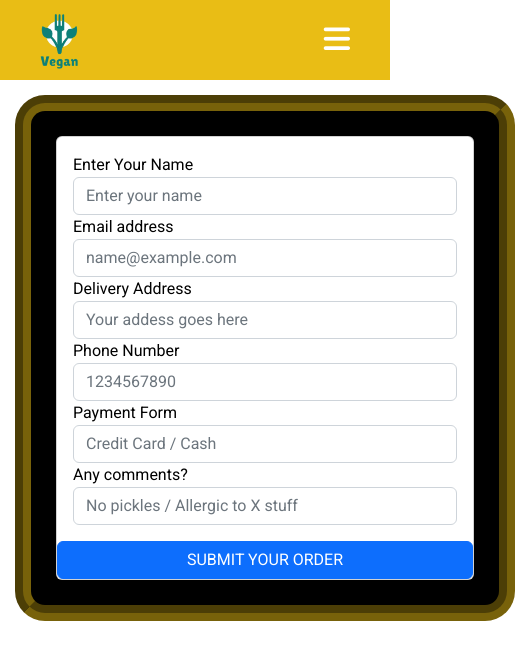
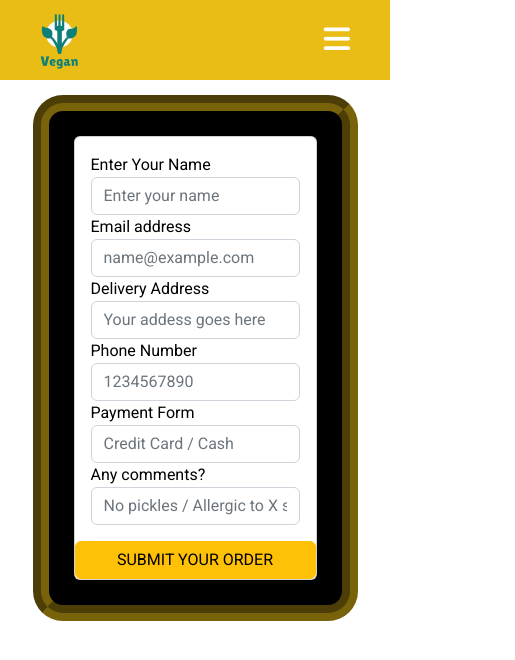
Before and after one commit to PTote/Restaurant-project, an Angular app: page /payment-form in a window 390 px wide. Shown: the top 660 px of the page, 515 px wide, since content can reach past the window. Built offline with nearby package versions, Linux system fonts and the light colour scheme.

Commit message:
adjustments mobile

```diff
--- a/src/app/components/carrito/carrito.component.html
+++ b/src/app/components/carrito/carrito.component.html
@@ -44,7 +44,7 @@
 
 <button
   type="button"
-  class="btn btn-primary"
+  class="btn btn-warning"
   (click)="priceTotal()"
   routerLink="/payment-form"
 >
--- a/src/app/components/form/form.component.css
+++ b/src/app/components/form/form.component.css
@@ -8,3 +8,16 @@ form {
   border-radius: 30px;
   border: groove 1em #e9bf1583;
 }
+
+@media screen and (max-width: 600px) {
+  form {
+    background-color: rgb(0, 0, 0);
+    color: rgb(0, 0, 0);
+    padding: 25px;
+    margin: auto;
+    margin: auto;
+    width: fit-content;
+    border-radius: 30px;
+    border: groove 1em #e9bf1583;
+  }
+}
--- a/src/app/components/form/form.component.html
+++ b/src/app/components/form/form.component.html
@@ -1,4 +1,4 @@
-<script src="./test.js"></script>
+<div class="container">
   <form
     class="container"
     id="contactForm"
@@ -82,10 +82,11 @@
       <!-- <button onclick="sendinfo()" class="btn btn-primary">
       SUBMIT YOUR ORDER
     </button> -->
-    <button type="submit" class="btn btn-primary">SUBMIT YOUR ORDER</button>
+      <button type="button" class="btn btn-warning">SUBMIT YOUR ORDER</button>
     </div>
   </form>
 
   <br /><br /><br /><br />
 
   <script src="https://www.gstatic.com/firebasejs/3.7.4/firebase.js"></script>
+</div>
--- a/src/app/components/modal/modal.component.css
+++ b/src/app/components/modal/modal.component.css
@@ -0,0 +1,3 @@
+.mat-raised-button.mat-primary {
+  background-color: #e9bd15;
+}
```
Also changed, not shown: src/app/components/toolbar/toolbar.component.html (+0 -15 lines). Lines whose indentation alone changed are shown as unchanged.
